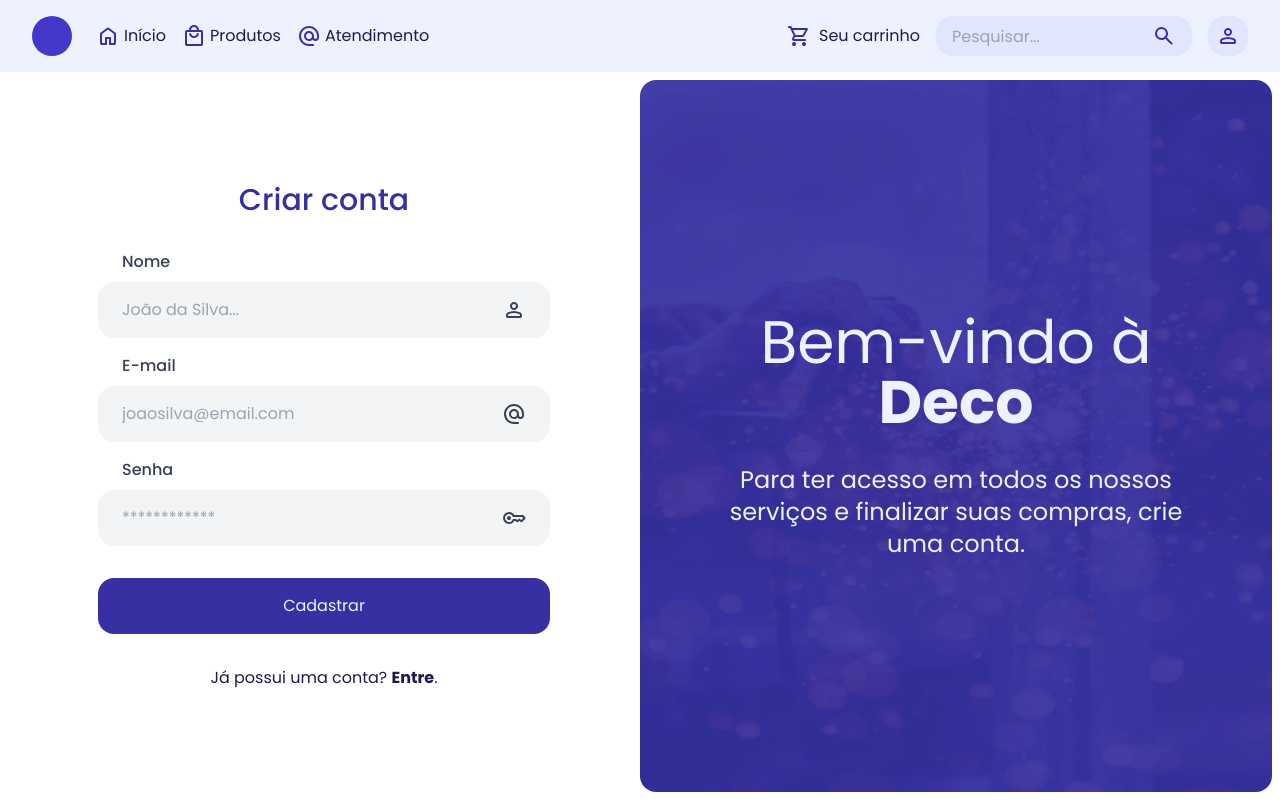
After one commit to pedrohaveloso/deno, a PHP site: page /auth/register in a window 1280 px wide. The commit adds this page. Run offline with PHP 8.4, Linux system fonts and the light colour scheme; some libraries are stand-ins or nearby versions.

Commit message:
feat: login and register page

```diff
--- /dev/null
+++ b/app/controller/auth_controller.php
@@ -0,0 +1,21 @@
+<?php
+
+namespace App\Controller;
+
+class AuthController extends Controller
+{
+  public function choice()
+  {
+    view('shop/auth/choice', layout: 'shop');
+  }
+
+  public function login()
+  {
+    view('shop/auth/login', layout: 'shop');
+  }
+
+  public function register()
+  {
+    view('shop/auth/register', layout: 'shop');
+  }
+}
--- a/app/controller/home_controller.php
+++ b/app/controller/home_controller.php
@@ -6,6 +6,6 @@ class HomeController extends Controller
 {
   public function index()
   {
-    view('home/index');
+    view('shop/home/index', layout: 'shop', current_page: 'home');
   }
 }
--- a/app/global/route.php
+++ b/app/global/route.php
@@ -3,13 +3,21 @@
 if (!function_exists('route')) {
   function route(string $path, string|Closure $action): void
   {
+    $current_uri = explode('?', $_SERVER['REQUEST_URI']);
+
+    $current_path = $current_uri[0];
+
+    if ($current_path !== $path) {
+      return;
+    }
+
     if ($action instanceof Closure) {
       $action();
     } else {
       $action = explode('@', $action);
 
       $class = 'App\\Controller\\' .
-        (mb_convert_case($action[0], MB_CASE_TITLE)) .
+        (mb_convert_case(str_replace('/', '\\\\', $action[0]), MB_CASE_TITLE)) .
         'Controller';
 
       $class = new $class();
--- a/app/global/view.php
+++ b/app/global/view.php
@@ -10,6 +10,12 @@ if (!function_exists('view')) {
     $inner_content = ob_get_clean();
 
     $components_pattern = '/<_([a-zA-Z0-9_.]+)([^>]*)>(.*?)<\/_[a-zA-Z0-9_.]+>/s';
+
+    if (isset($layout)) {
+      ob_start();
+      include __BASEDIR__ . '/app/ui/layouts/' . $layout . '.layout.php';
+      $inner_content = ob_get_clean();
+    }
 
     while (str_contains($inner_content, '<_')) {
       $inner_content = preg_replace_callback(
--- a/app/routes/web.php
+++ b/app/routes/web.php
@@ -1,3 +1,7 @@
 <?php
 
 get('/home', 'home@index');
+
+get('/auth/choice', 'auth@choice');
+get('/auth/login', 'auth@login');
+get('/auth/register', 'auth@register');
--- a/app/ui/components/icon.phtml
+++ b/app/ui/components/icon.phtml
@@ -1,3 +1,3 @@
-<span class=" <?= $attributes['class'] ?? '' ?> icon *:w-6 *:h-6 *:fill-indigo-800">
+<span class="<?= $attributes['class'] ?? '' ?> icon *:w-6 *:h-6 *:fill-indigo-800">
   <?php include __DIR__ . '/icons/' . $attributes['name'] . '.phtml'; ?>
 </span>
--- /dev/null
+++ b/app/ui/components/icons/close.phtml
@@ -0,0 +1,4 @@
+<svg xmlns="http://www.w3.org/2000/svg" height="24px" viewBox="0 -960 960 960" width="24px" fill="#5f6368">
+  <path
+    d="M480-424 284-228q-11 11-28 11t-28-11q-11-11-11-28t11-28l196-196-196-196q-11-11-11-28t11-28q11-11 28-11t28 11l196 196 196-196q11-11 28-11t28 11q11 11 11 28t-11 28L536-480l196 196q11 11 11 28t-11 28q-11 11-28 11t-28-11L480-424Z" />
+</svg>
--- /dev/null
+++ b/app/ui/components/icons/key.phtml
@@ -0,0 +1,4 @@
+<svg xmlns="http://www.w3.org/2000/svg" height="24px" viewBox="0 -960 960 960" width="24px" fill="#5f6368">
+  <path
+    d="M280-400q-33 0-56.5-23.5T200-480q0-33 23.5-56.5T280-560q33 0 56.5 23.5T360-480q0 33-23.5 56.5T280-400Zm0 160q-100 0-170-70T40-480q0-100 70-170t170-70q67 0 121.5 33t86.5 87h335q8 0 15.5 3t13.5 9l80 80q6 6 8.5 13t2.5 15q0 8-2.5 15t-8.5 13L805-325q-5 5-12 8t-14 4q-7 1-14-1t-13-7l-52-39-57 43q-5 4-11 6t-12 2q-6 0-12.5-2t-11.5-6l-61-43h-47q-32 54-86.5 87T280-240Zm0-80q56 0 98.5-34t56.5-86h125l58 41v.5-.5l82-61 71 55 75-75h-.5.5l-40-40v-.5.5H435q-14-52-56.5-86T280-640q-66 0-113 47t-47 113q0 66 47 113t113 47Z" />
+</svg>
--- /dev/null
+++ b/app/ui/components/inputs/generic.phtml
@@ -0,0 +1,14 @@
+<label for="<?= $attributes['id'] ?? '' ?>" class="flex flex-col gap-2 w-full">
+  <span class="ps-6 text-gray-700 font-medium"><?= $attributes['label'] ?? '' ?></span>
+
+  <div class="bg-gray-100 rounded-2xl flex items-center justify-center">
+
+    <input id="<?= $attributes['id'] ?? '' ?>" name="<?= $attributes['name'] ?? '' ?>"
+      type="<?= $attributes['type'] ?? 'text' ?>" placeholder="<?= $attributes['placeholder'] ?? '' ?>"
+      class="bg-transparent px-6 py-4 w-full outline-none" <?= isset($attributes['required']) ? 'required' : '' ?>>
+
+    <? if (!empty($attributes['icon'])): ?>
+      <_icon name="<?= $attributes['icon'] ?>" class="pe-6 *:!fill-gray-700"></_icon>
+    <? endif; ?>
+  </div>
+</label>
--- a/app/ui/components/navbar.phtml
+++ b/app/ui/components/navbar.phtml
@@ -1,16 +1,21 @@
-<?php $current_page = $attributes['current-page'] ?? '' ?>
+<?
 
-<nav class="flex justify-between px-8 py-4 bg-indigo-50">
-  <section class="flex gap-2 items-center">
-    <a href="/" aria-label="Página inicial" class="mr-4">
-      <_icon name="logo" class="*:!h-10 *:!w-10"></_icon>
-    </a>
+$current_page = $attributes['current-page'] ?? '';
 
-    <button aria-label="Menu" class="hidden">
-      <_icon name="menu"></_icon>
+$search_element = function (string $responsive) {
+  ?>
+  <search class="<?= $responsive ?> h-10 max-w-64 bg-indigo-100 rounded-2xl">
+    <input type="text" placeholder="Pesquisar..." class="w-full h-full bg-transparent ps-4 outline-none">
+
+    <button aria-label="Pesquisar" class="pe-4">
+      <_icon name="search"></_icon>
     </button>
+  </search>
+  <?
+};
 
-    <menu class="flex gap-4">
+$menu_options_element = function () use ($current_page, $search_element) {
+  ?>
   <li>
     <a href="/home" class="flex gap-1 <?= $current_page == 'home' ? 'font-bold' : '' ?>">
       <_icon name="home"></_icon>
@@ -31,6 +36,34 @@
       Atendimento
     </a>
   </li>
+
+  <li class="flex md:hidden">
+    <? $search_element('flex md:hidden w-full !max-w-full !bg-indigo-50') ?>
+  </li>
+  <?
+};
+
+?>
+
+<nav x-data="{ open: false }" class="w-screen flex flex-col p-4 sm:px-8 bg-indigo-50 gap-4">
+  <div class="flex justify-between">
+    <section class="flex gap-2 items-center">
+      <a href="/" aria-label="Página inicial" class="mr-4">
+        <_icon name="logo" class="*:!h-10 *:!w-10"></_icon>
+      </a>
+
+      <button aria-label="Menu" x-on:click="open = !open" class="lg:hidden">
+        <template x-if="!open">
+          <_icon name="menu"></_icon>
+        </template>
+
+        <template x-if="open">
+          <_icon name="close"></_icon>
+        </template>
+      </button>
+
+      <menu class="hidden lg:flex gap-4">
+        <? $menu_options_element() ?>
       </menu>
     </section>
 
@@ -40,17 +73,20 @@
         Seu carrinho
       </a>
 
-    <search class="flex h-10 max-w-64 bg-indigo-100 rounded-2xl">
-      <input type="text" placeholder="Pesquisar..." class="w-full h-full bg-transparent ps-4 outline-none">
+      <? $search_element('hidden md:flex') ?>
 
-      <button aria-label="Pesquisar" class="pe-4">
-        <_icon name="search"></_icon>
-      </button>
-    </search>
-
-    <button aria-label="Sua conta"
+      <a href="/auth/choice">
+        <button aria-label="Veja sua conta ou entre"
           class="bg-indigo-100 hover:bg-indigo-200 transition-all duration-500 rounded-2xl h-10 w-10 grid place-items-center">
           <_icon name="person"></_icon>
         </button>
+      </a>
     </section>
+  </div>
+
+  <template x-if="open">
+    <menu class="flex flex-col lg:hidden gap-4 bg-indigo-100 p-4 rounded-2xl">
+      <? $menu_options_element() ?>
+    </menu>
+  </template>
 </nav>
--- /dev/null
+++ b/app/ui/layouts/shop.layout.php
@@ -0,0 +1,5 @@
+<header class="sticky top-0 z-50">
+  <_navbar current-page="<?= $current_page ?? '' ?>"></_navbar>
+</header>
+
+<?= $inner_content ?>
--- a/app/ui/root.htmx.php
+++ b/app/ui/root.htmx.php
@@ -12,10 +12,18 @@
   <script defer src="/public/assets/scripts/htmx/htmx-2.0.0.min.js"></script>
   <script src="https://cdn.tailwindcss.com"></script>
 
+  <style>
+    @import url('https://fonts.googleapis.com/css2?family=Poppins:ital,wght@0,100;0,200;0,300;0,400;0,500;0,600;0,700;0,800;0,900;1,100;1,200;1,300;1,400;1,500;1,600;1,700;1,800;1,900&display=swap');
+
+    * {
+      font-family: 'Poppins';
+    }
+  </style>
+
   <title>HTMX</title>
 </head>
 
-<body class="*:text-indigo-950">
+<body class="*:text-indigo-950 min-h-screen flex flex-col">
   <?= $inner_content ?>
 
   <div vw class="enabled">
--- a/app/ui/view/home/index.htmx.php
+++ /dev/null
@@ -1 +0,0 @@
-<_navbar current-page="home"></_navbar>
--- /dev/null
+++ b/app/ui/view/shop/auth/choice.htmx.php
@@ -0,0 +1,4 @@
+<main>
+  <a href="/auth/login">login</a>
+  <a href="/auth/register">register</a>
+</main>
--- /dev/null
+++ b/app/ui/view/shop/auth/register.htmx.php
@@ -0,0 +1,46 @@
+<main class="flex p-2 w-screen flex-grow">
+  <div class="flex-grow grid place-items-center">
+    <form class="max-w-[500px] w-full p-2 sm:p-6 flex flex-col items-center justify-center gap-8 h-full">
+      <h2 class="text-3xl font-medium text-indigo-800">
+        Criar conta
+      </h2>
+
+      <div class="flex flex-col gap-4 w-full">
+        <_inputs.generic id="username" name="username" label="Nome" required="true" icon="person"
+          placeholder="João da Silva...">
+        </_inputs.generic>
+
+        <_inputs.generic id="email" name="email" label="E-mail" icon="contact" required="true" type="email"
+          placeholder="joaosilva@email.com">
+        </_inputs.generic>
+
+        <_inputs.generic id="password" name="password" label="Senha" icon="key" required="true" type="password"
+          placeholder="************">
+        </_inputs.generic>
+      </div>
+
+      <button type="submit"
+        class="bg-indigo-800 outline-none rounded-2xl w-full h-12 sm:h-14 text-indigo-50 hover:bg-indigo-900 transition-all duration-500">
+        Cadastrar
+      </button>
+
+      <a href="/auth/login">
+        Já possui uma conta? <strong>Entre</strong>.
+      </a>
+    </form>
+  </div>
+
+  <div
+    class="hidden md:flex *:text-indigo-50 gap-8 text-center min-h-fit p-16 max-w-[50%] relative flex-grow flex-col items-center justify-center rounded-xl">
+    <h2 class="text-4xl lg:text-5xl xl:text-6xl z-50">
+      Bem-vindo à <strong>Deco</strong>
+    </h2>
+
+    <p class="text-xl lg:text-2xl z-50 max-w-[600px]">
+      Para ter acesso em todos os nossos serviços e finalizar suas compras, crie uma conta.
+    </p>
+
+    <img src="/public/assets/images/login_banner.webp" alt="Imagem de fundo de login"
+      class="rounded-2xl absolute w-full h-full">
+  </div>
+</main>
--- a/bootstrap/app.php
+++ b/bootstrap/app.php
@@ -2,8 +2,6 @@
 
 define('__BASEDIR__', __DIR__ . '/../');
 
-define('IMAGES', ['logo' => '/public/assets/images/logo.svg']);
-
 include __DIR__ . '/autoload.php';
 include __DIR__ . '/load_global.php';
 include __DIR__ . '/load_routes.php';
```
Also changed, not shown: app/ui/view/shop/auth/login.htmx.php (added, +42 -0 lines), app/ui/view/shop/home/index.htmx.php (added), public/assets/images/login_banner.webp (added). Lines whose indentation alone changed are shown as unchanged.
